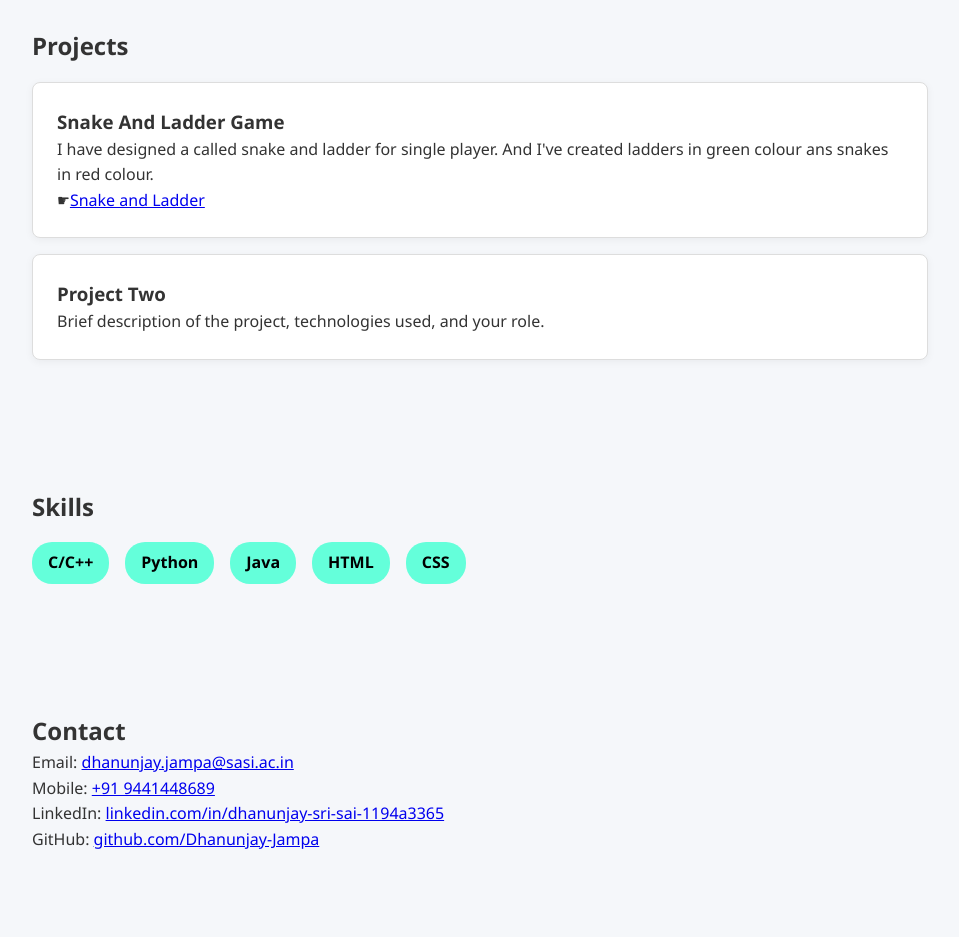
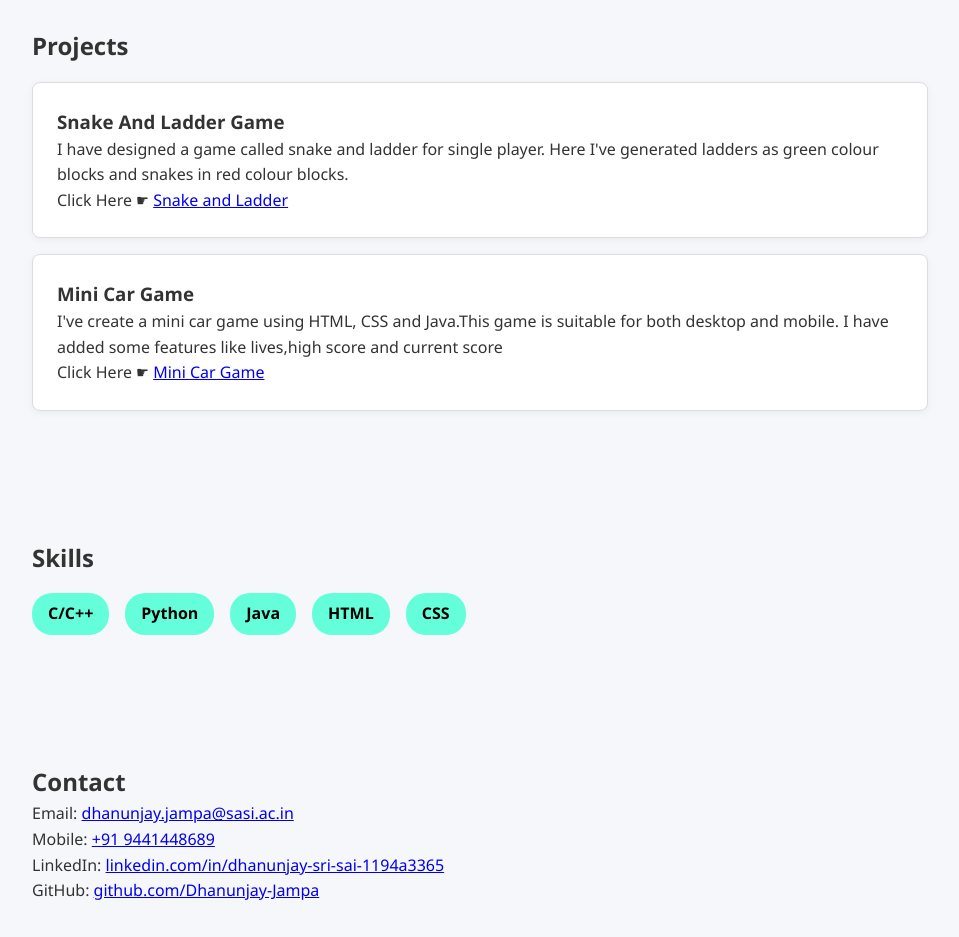
Before and after one commit to Dhanunjay-Jampa/MyPortFolio, a plain HTML site: page index.html in a window 1280 px wide. Shown: the part 860-1797 px from the top of the page, without its empty margins (160-1119 px from the left). Drawn offline with Linux system fonts and the light colour scheme; a script that the page names is missing.

Commit message:
Add files via upload

```diff
--- a/index.html
+++ b/index.html
@@ -36,14 +36,15 @@
     <h2>Projects</h2>
     <div class="project">
       <h3>Snake And Ladder Game</h3>
-      <p>I have designed a called snake and ladder for single player.
-        And I've created ladders in green colour ans snakes in red colour.
-      </p>
-      <p> &#9755<a href="https://snake-ladder-g7cc.onrender.com/">Snake and Ladder</a></p>
+      <p>I have designed a game called snake and ladder for single player.
+        Here I've generated ladders as green colour blocks and snakes in red colour blocks.</p>
+      <p> Click Here &#9755 <a href="https://snake-ladder-g7cc.onrender.com/">Snake and Ladder</a></p>
     </div>
     <div class="project">
-      <h3>Project Two</h3>
-      <p>Brief description of the project, technologies used, and your role.</p>
+      <h3>Mini Car Game</h3>
+      <p>I've create a mini car game using HTML, CSS and Java.This game is suitable for both desktop and mobile.
+        I have added some features like lives,high score and current score</p>
+        <p> Click Here &#9755 <a href="https://car-game-n0e0.onrender.com"> Mini Car Game</a></p>
     </div>
   </section>
 
```
